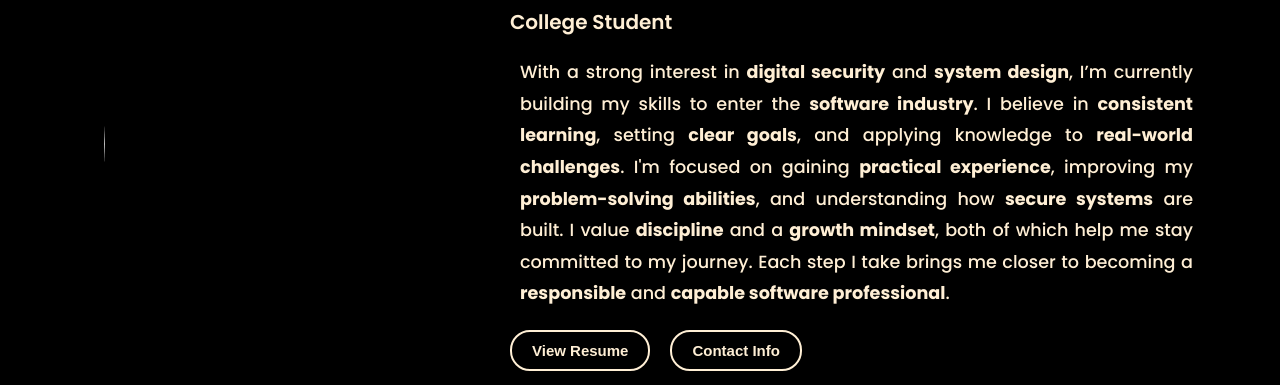
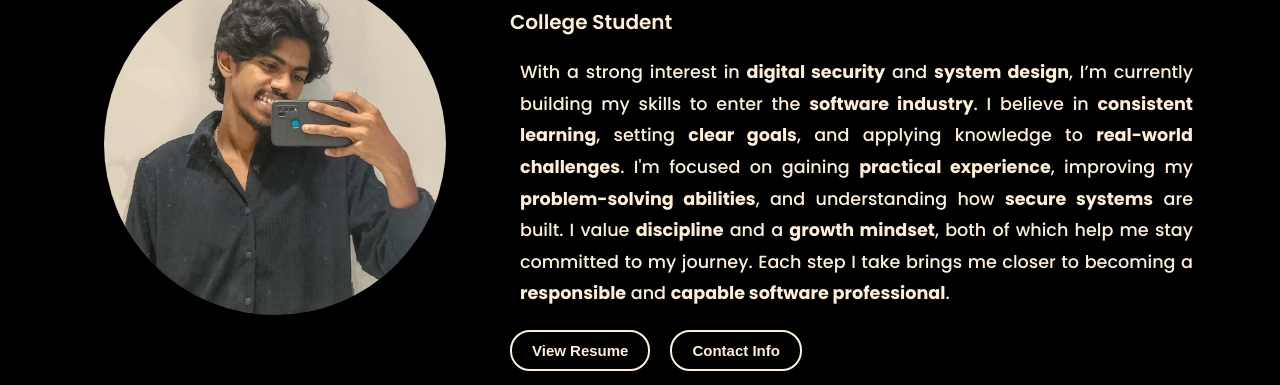
Before and after one commit to Manoharpudi/portfolio, a plain HTML site: page index.html in a window 1280 px wide. Shown: the part 286-671 px from the top of the page. Drawn offline with Linux system fonts and the light colour scheme.

Commit message:
Fix image path

```diff
--- a/index.html
+++ b/index.html
@@ -21,7 +21,7 @@
         </ul>
     </nav>
     <section class="section-1">
-        <div class="sec-image"><img src="C:\Users\HP\Pictures\img\IMG_20250129_233520.jpg"></div>
+        <div class="sec-image"><img src="img/IMG_20250129_233520.jpg"></div>
         <div class="sec-text">
             <span class="sec-text-1">Hello I'm </span>
             <h1 class="title">MANOHAR</h1>
```
Also changed, not shown: img/IMG_20250129_233520.jpg (added), 1 other file.
